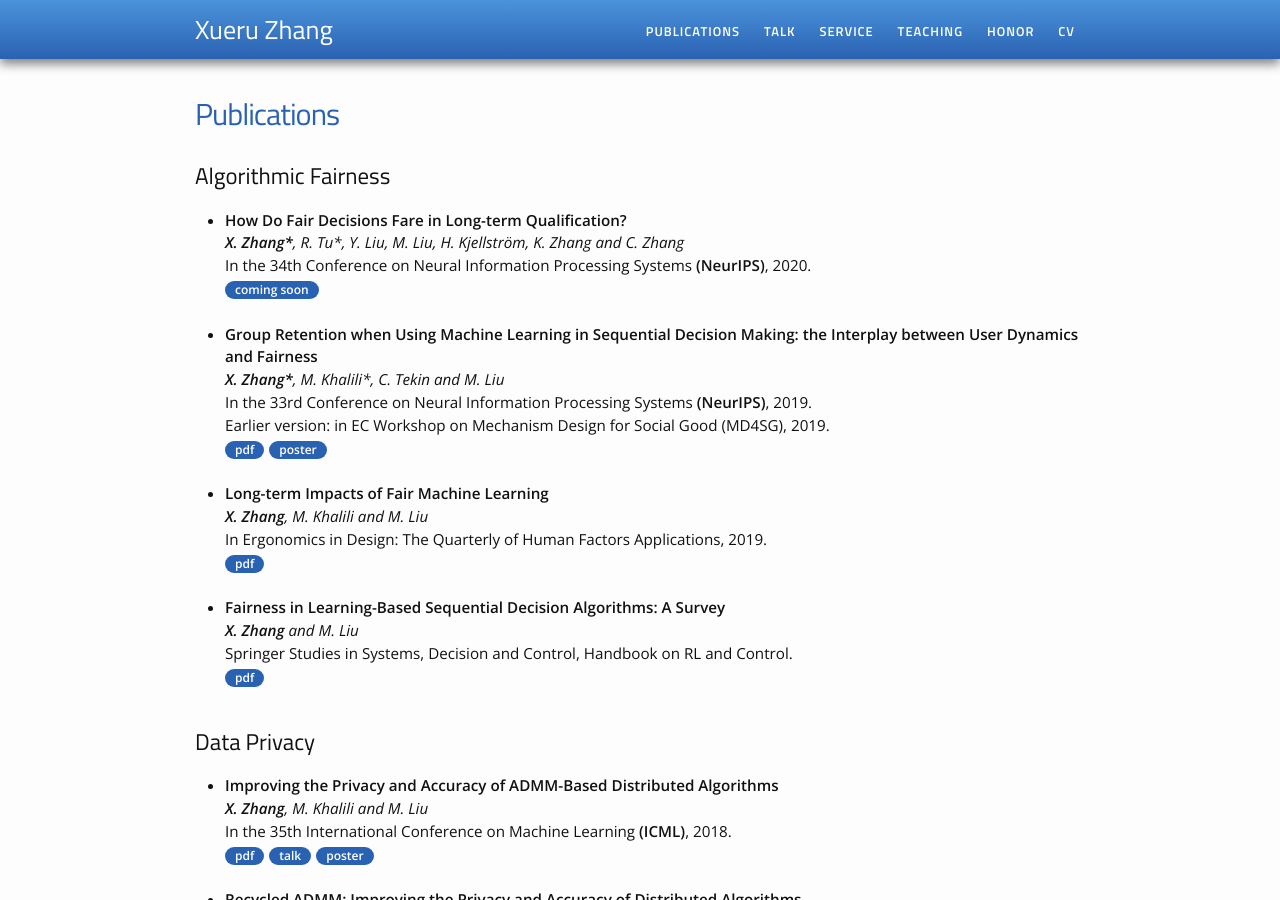
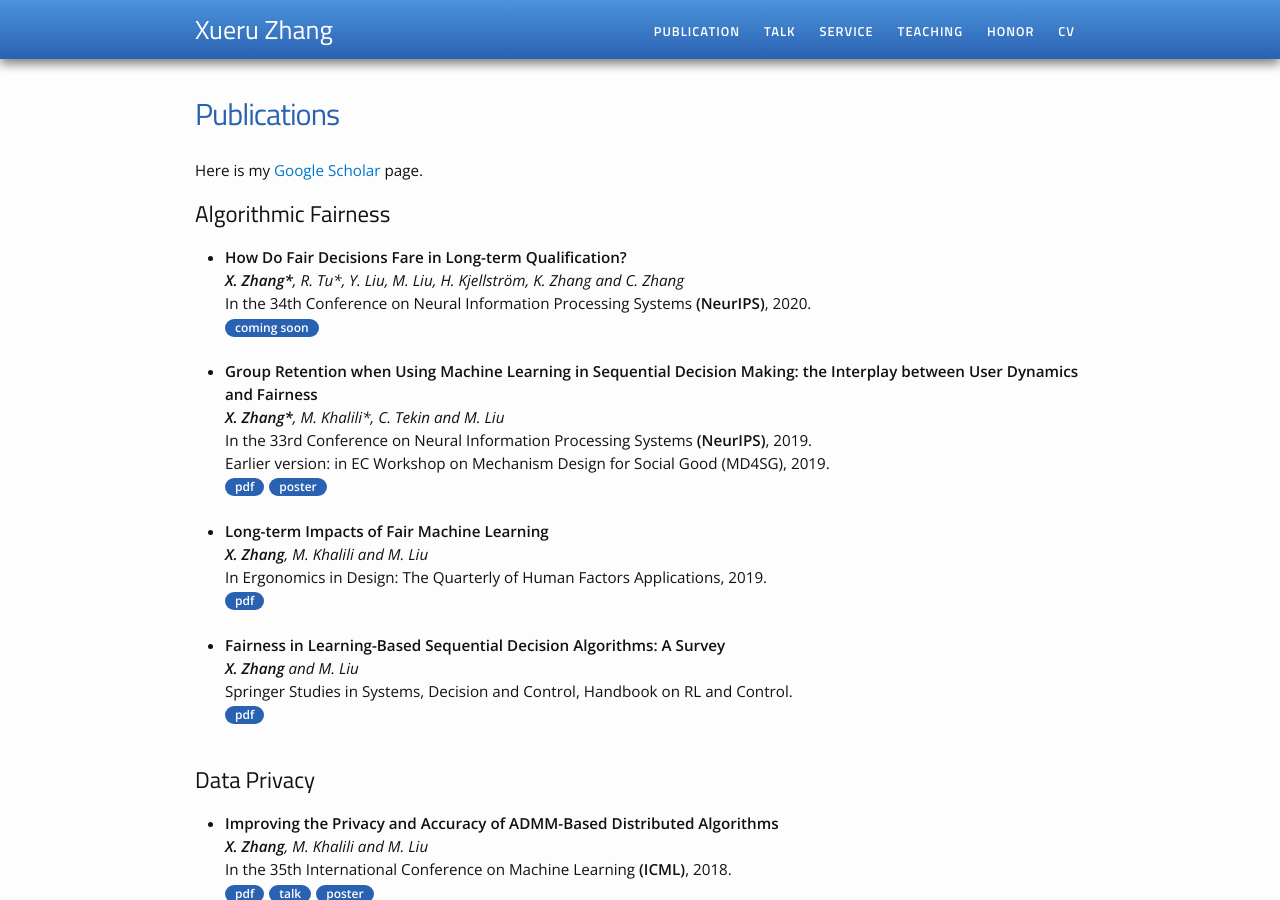
Before and after one commit to xueruzhang/xueruzhang.github.io, a Jekyll site: the page built from publications.md, in a window 1280 px wide and 900 px high. Built offline with Jekyll 4.4.1, drawn with Linux system fonts in a browser that asks for light colours.

Commit message:
message accompanying my updates

```diff
--- a/_data/menu.yml
+++ b/_data/menu.yml
@@ -1,6 +1,6 @@
 
-- title: "Publications"
-  href: "/Publications/"
+- title: "Publication"
+  href: "/publication/"
 
 #- title: "Research"
 #  href: "/research/"
--- a/index.html
+++ b/index.html
@@ -14,7 +14,7 @@ border-radius:50% 50% 50% 50%;
 
 <p>I am a PhD student in the department of <a href="https://eecs.engin.umich.edu/">Electrical Engineering and Computer Science</a> at the University of Michigan, advised by Prof. <a href="https://liu.engin.umich.edu/">Mingyan Liu</a>. I received my M.Sc. degree in Electrical and Computer Engineering from University of Michigan in 2016, and B.Eng. degree in Electronic and Information Engineering from Beihang University (BUAA), Beijing, China, in 2015.
 
-<br><br>My research focuses on the <strong>societal aspects</strong> of machine learning and algorithmic decision-making, especially in the areas of <i><b>privacy</b></i>, <i><b>security</b></i>, and <i><b>fairness</b></i>. I study these problems using approaches from machine learning, statistics, optimization, game theory, and economics. For more details, please see my <a href="/publications/">publications</a> and <a href= "https://scholar.google.com/citations?user=PNBO_a4AAAAJ&hl=en">Google Scholar</a>. <br><br>
+<br><br>My research focuses on the <strong>societal aspects</strong> of machine learning and algorithmic decision-making, especially in the areas of <i><b>privacy</b></i>, <i><b>security</b></i>, and <i><b>fairness</b></i>. I study these problems using approaches from machine learning, statistics, optimization, game theory, and economics. For more details, please see my <a href="/publications/">publications</a>. <br><br>
 
 
 </div>
--- a/publications.md
+++ b/publications.md
@@ -1,9 +1,10 @@
 ---
 layout: page
-permalink: /publications/
+permalink: /publication/
 title: Publications
 ---
 
+Here is my <a href= "https://scholar.google.com/citations?user=PNBO_a4AAAAJ&hl=en">Google Scholar</a> page.
 
 <h2>Algorithmic Fairness</h2>
 <ul>
```
Also changed, not shown: 1 other file.
